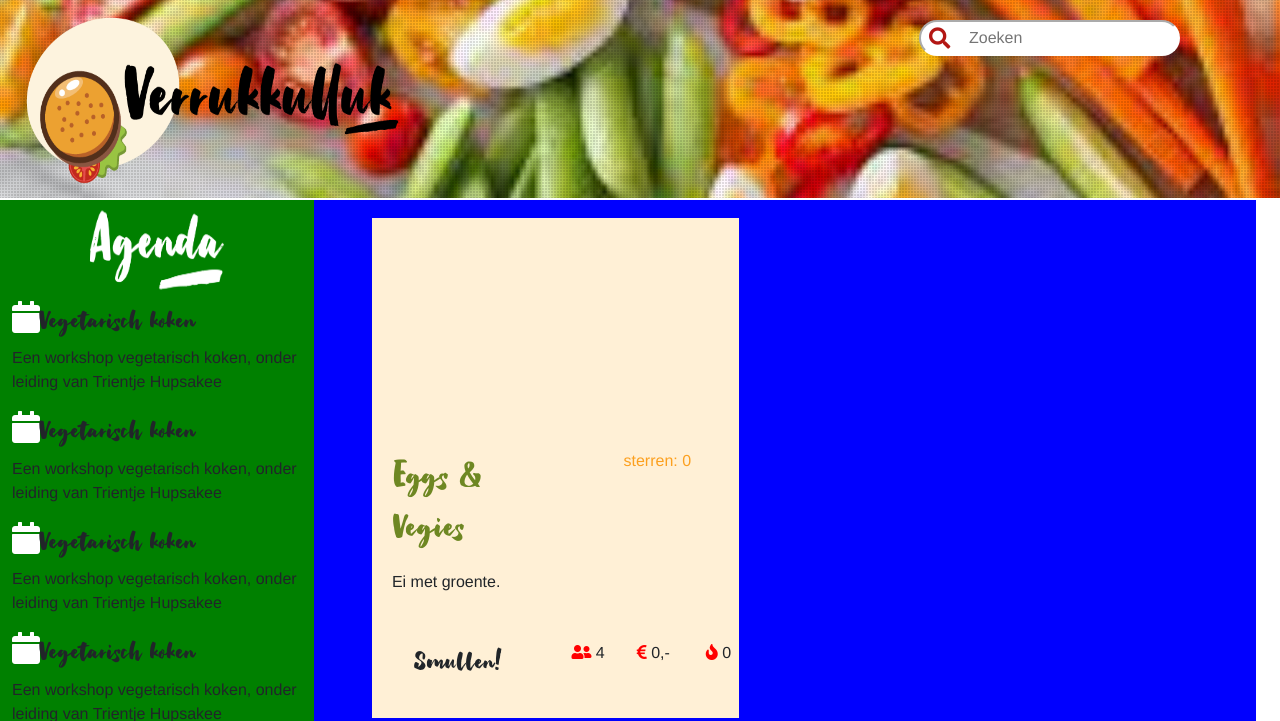
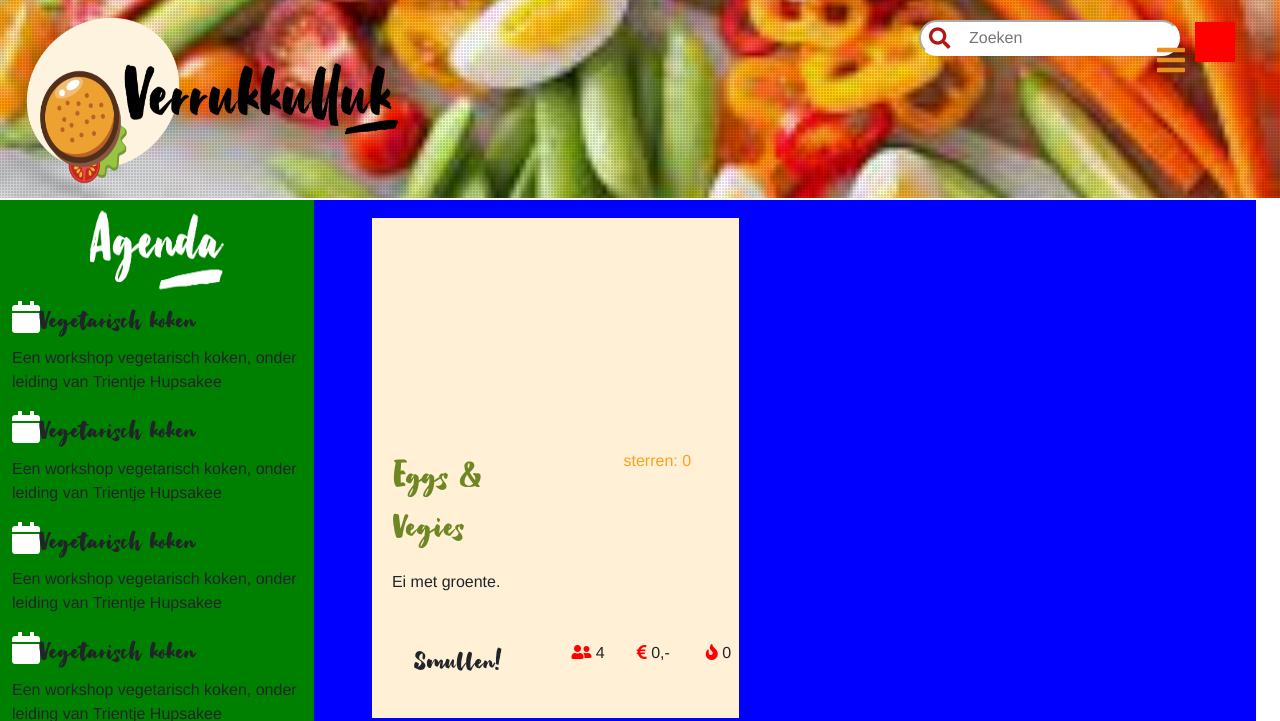
Before and after one commit to LiekeDeckers/educom-verrukkulluk, a PHP site: page / in a window 1280 px wide. Shown: the top 721 px of the page. Run offline with PHP 8.4, Linux system fonts and the light colour scheme; data comes from the database, SQL or seed files in the repository; data that the repository does not hold is empty; some libraries are stand-ins or nearby versions.

Commit message:
menu #13

```diff
--- a/assets/css/main.css
+++ b/assets/css/main.css
@@ -53,7 +53,7 @@ html, body {
     font-size: 16px;
 }
 
-/* zoekbalk */
+/* header */
 .zoek-balk {
     background-color: var(--white);
     border-color: var(--white);
@@ -74,6 +74,46 @@ html, body {
   }
 
 
+.menu {
+    position: absolute;
+    top: 22px;
+    right: 45px;
+}
+
+.icon-menu {
+    position: absolute;
+    top: 22px;
+    right: 50px;
+    color: var(--darker-orange);
+}
+
+.menu-trigger {
+    background-color: #F00;
+    width: 40px;
+    height: 40px;
+    cursor: pointer;
+    transition: all 0.4s ease;
+    z-index: 5000 !important;
+}
+
+.menu-trigger:hover {
+    background-color: #FFF000;
+}
+
+.menu-trigger:hover .dropdown {
+    top: 0px;
+}
+
+.dropdown {
+    position: fixed;
+    top: -400px;
+    left: 0;
+    right: 0;
+    height: 200px;
+    background-color: var(--kahki);
+    transition: all 0.4s ease;
+    padding: 40px;
+}
 /* agenda */
 
 
--- a/templates/main.html.twig
+++ b/templates/main.html.twig
@@ -37,8 +37,21 @@
 				    <input type="text" class="zoek-balk pl-5 pb-1 pt-1" name="zoeken" placeholder="Zoeken">
 			    </div>
 
+                {# menu #}
+                <div class="menu">
+				    <i class="fa fa-bars fa-2x icon-menu"></i>
+                    <div class="menu-trigger">
+                        <div class="dropdown">
+                            <div class="row">
+                                <div class="col-md-4"><img src="assets/img/logo-v2.png" width="270" height="120"></div>
+                                <div class="col-md-4"><h1 style="color: red">Mijn favorieten</h1></div>
+                                <div class="col-md-4"><h1 style="color: red">Mijn boodschappenlijstje</h1></div>
+                            </div>
+                        </div>
+                    </div>
+                </div>
+            </div>
 
-            </div>
         {# agenda #}
         <div class="row">
             <div class="col-md-3" style="background-color: green">
```
